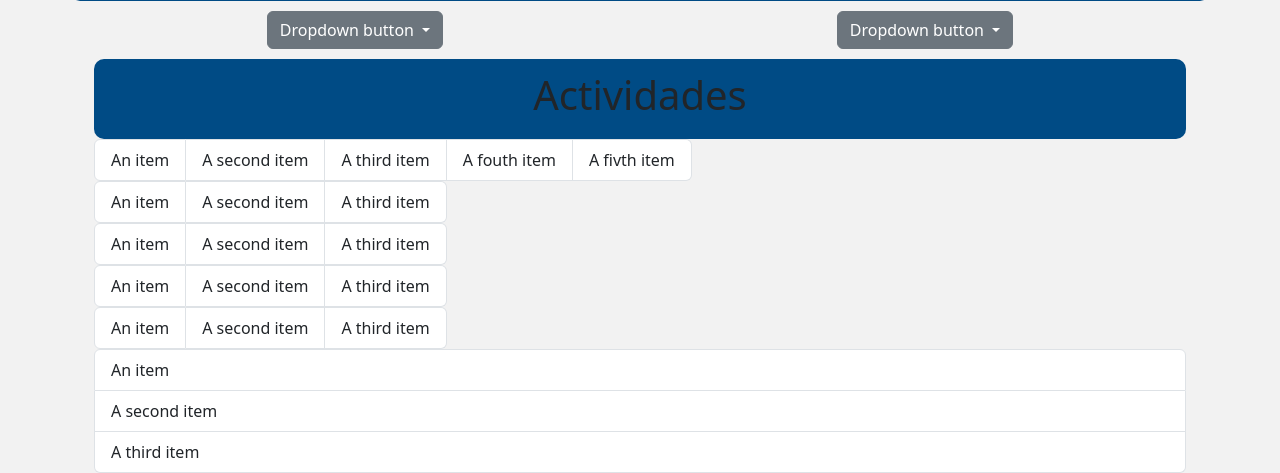
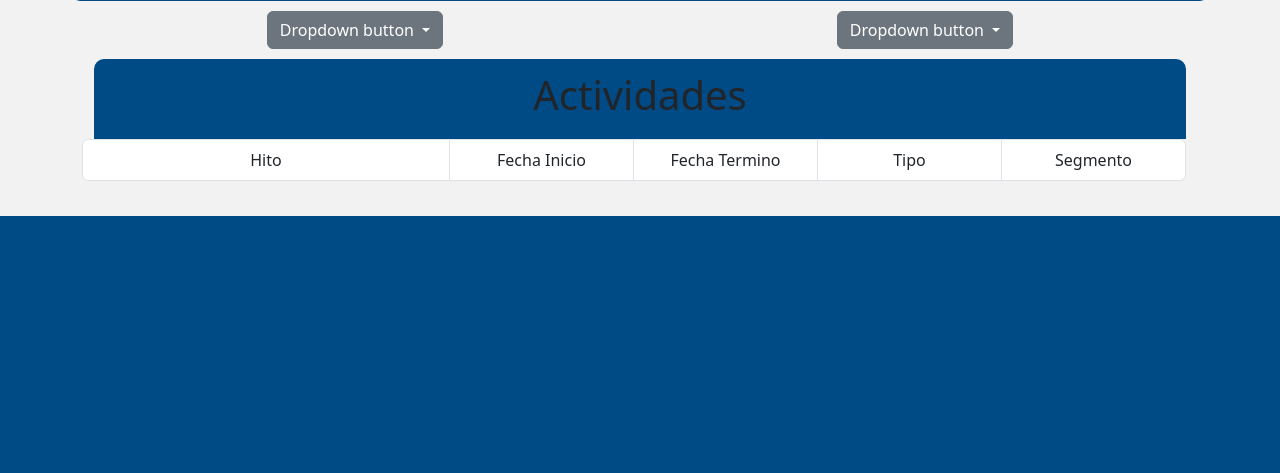
Before and after one commit to Kaleto13/Certamen3_TLP, a Django app: page / in a window 1280 px wide. Shown: the part 589-1062 px from the top of the page. After the commit the page ends 805 px from the top, so only its background shows below. Run offline with Django 4.2, Linux system fonts and the light colour scheme; some libraries are stand-ins or nearby versions.

Commit message:
MEjora en lista de actividades

```diff
--- a/misitio/misitio/static/css/style.css
+++ b/misitio/misitio/static/css/style.css
@@ -111,10 +111,21 @@ header .icons span:hover{
 
 #tituloActividades{
     margin-top: 10px;
-    border-radius: 10px;
+    border-top-left-radius: 10px;
+    border-top-right-radius: 10px;
     display: flex;
     height: 10vh;
     justify-content: center;
     align-items: center;
     background: #004B85;
 }
+
+#data{
+    display: flex;
+}
+
+#listaData{
+    display: flex;
+    justify-content: center;
+
+}
--- a/misitio/misitio/templates/miapp/index.html
+++ b/misitio/misitio/templates/miapp/index.html
@@ -68,38 +68,17 @@
     </div>
     <div id = "actividades" class = container>
         <div id="tituloActividades"><div><h1>Actividades</h1></div></div>
-        <ul class="list-group list-group-horizontal">
-            <li class="list-group-item">An item</li>
-            <li class="list-group-item">A second item</li>
-            <li class="list-group-item">A third item</li>
-            <li class="list-group-item">A fouth item</li>
-            <li class="list-group-item">A fivth item</li>
-          </ul>
-          <ul class="list-group list-group-horizontal-sm">
-            <li class="list-group-item">An item</li>
-            <li class="list-group-item">A second item</li>
-            <li class="list-group-item">A third item</li>
-          </ul>
-          <ul class="list-group list-group-horizontal-md">
-            <li class="list-group-item">An item</li>
-            <li class="list-group-item">A second item</li>
-            <li class="list-group-item">A third item</li>
-          </ul>
-          <ul class="list-group list-group-horizontal-lg">
-            <li class="list-group-item">An item</li>
-            <li class="list-group-item">A second item</li>
-            <li class="list-group-item">A third item</li>
-          </ul>
-          <ul class="list-group list-group-horizontal-xl">
-            <li class="list-group-item">An item</li>
-            <li class="list-group-item">A second item</li>
-            <li class="list-group-item">A third item</li>
-          </ul>
-          <ul class="list-group list-group-horizontal-xxl">
-            <li class="list-group-item">An item</li>
-            <li class="list-group-item">A second item</li>
-            <li class="list-group-item">A third item</li>
-          </ul>
+        <div class = "row">
+        <ul id = "data" class="list-group list-group-horizontal">
+            <li id = "listaData" class="list-group-item col-4">Hito</li>
+            <li id = "listaData" class="list-group-item col-2">Fecha Inicio</li>
+            <li id = "listaData" class="list-group-item col-2">Fecha Termino</li>
+            <li id = "listaData" class="list-group-item col-2">Tipo</li>
+            <li id = "listaData" class="list-group-item col-2">Segmento</li>
+        </ul>
+        <!--INICIO DE SCRIPT PARA COMPLETAR LISTA DE ACTIVIDADES-->
+        <!-- DE SCRIPT PARA COMPLETAR LISTA DE ACTIVIDADES-->
+        </div>
     </div>
 
     <footer></footer>
```
